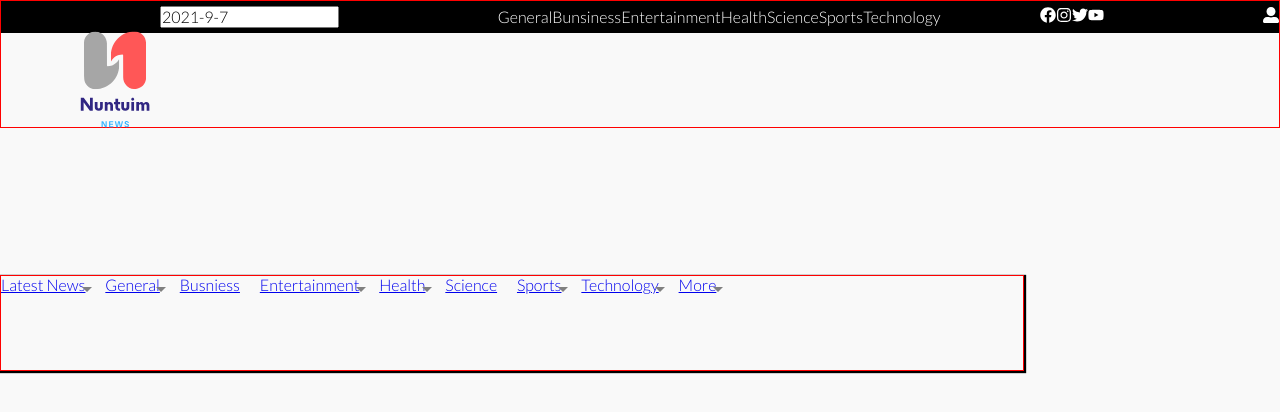
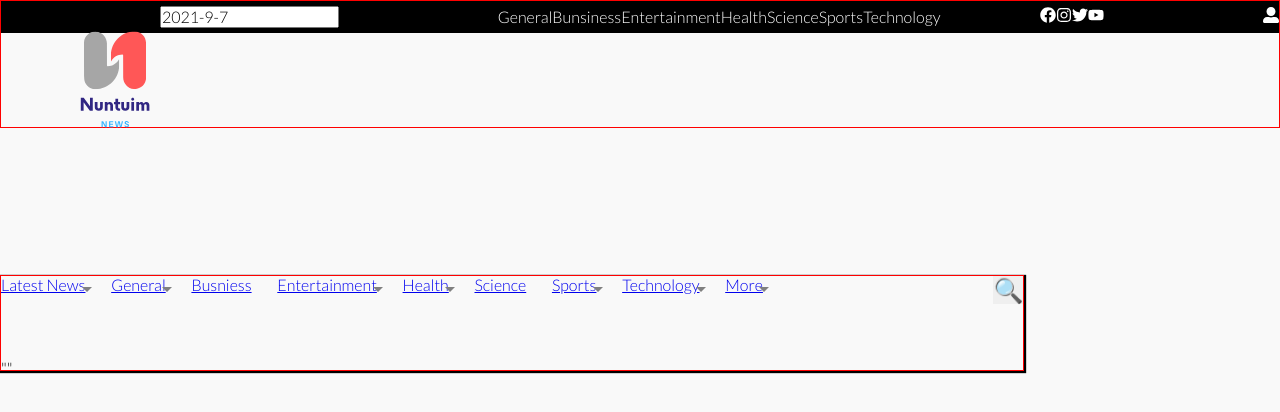
Before and after one commit to okhouja/nuntium_news_app, a React (Create React App) app in the folder client/: page / in a window 1280 px wide. Shown: the top 412 px of the page. Built offline with nearby package versions, Linux system fonts and the light colour scheme; no server answers.

Commit message:
search button

```diff
--- a/client/src/components/SearchBar.js
+++ b/client/src/components/SearchBar.js
@@ -24,8 +24,10 @@ import React from 'react'
                       <a href="#"></a></div></li>
                       <li className="li-search-bar"><a className="more"  href="#">More</a><div className="more-overlay">
                       <a href="#"></a></div></li>
+                     <li className="search-li" > <button className="search-but">&#128269;</button> </li>
 
                   </ul>
+                  ""
 
 
                 </div>
--- a/client/src/sass/components/_searchBar.scss
+++ b/client/src/sass/components/_searchBar.scss
@@ -5,12 +5,14 @@
 }
 .ul-search-bar{
     @include spaceBetweenRow;
-    width: 70%;
+    width: 80%;
+
 
 
 }
 .latest-news, .general, .sports, .health, .science, .more, .tech, .buniess, .entertainment{
     position: relative;
+    order: 1;
     &::after{
         content: "";
         width: 0;
@@ -25,6 +27,18 @@
 
     }
 }
+.search-li{
+    align-self:flex-start;
+    position: relative;
+    left: 16vw;
+
+}
+.search-but{
+    border: none;
+    outline: none;
+    font-size: 1.5rem;
+}
+
 
 
 .latest-news-overlay, .health-overlay, .general-overlay,.busniess-overlay,
```
